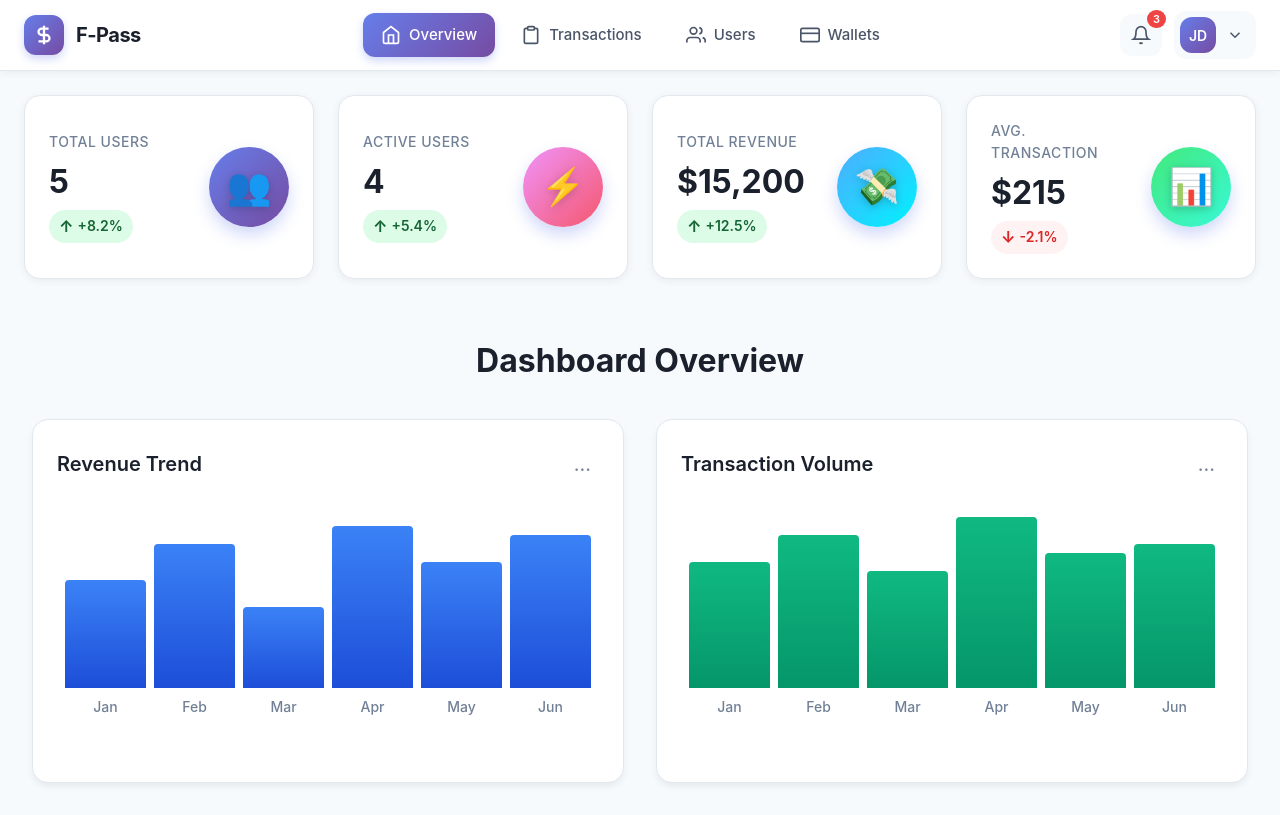
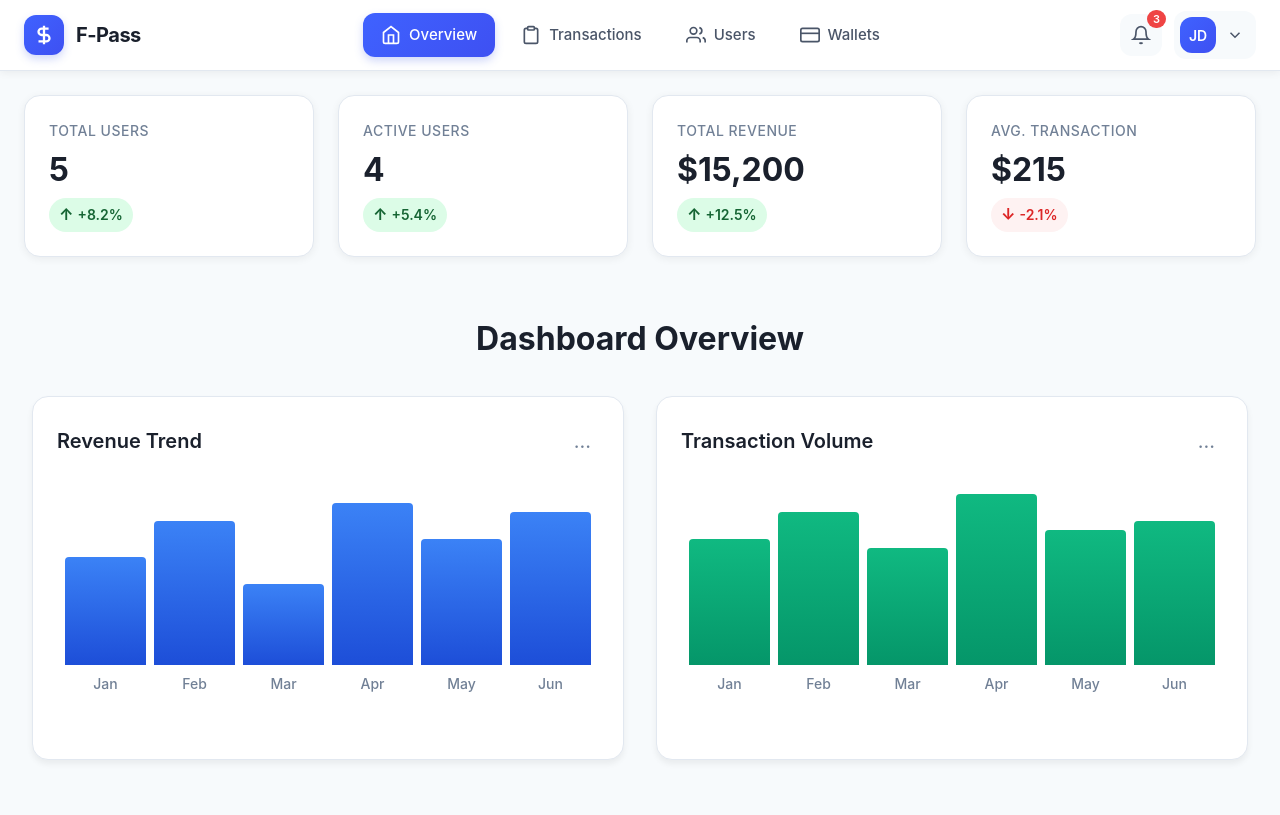
Before and after one commit to KagsM/money-transfer, a React (Vite) app: page /admin/dashboard in a window 1280 px wide. Built offline with nearby package versions, Linux system fonts and the light colour scheme.

Commit message:
change color theme

```diff
--- a/src/App.css
+++ b/src/App.css
@@ -10,8 +10,8 @@
 
 :root {
   /* Colors */
-  --primary: #667eea;
-  --primary-dark: #764ba2;
+  --primary: #3f62ff;
+  --primary-dark: #3e50f2;
   --secondary: #3b82f6;
   --secondary-dark: #1d4ed8;
   --success: #10b981;
--- a/src/components/Stats.jsx
+++ b/src/components/Stats.jsx
@@ -42,11 +42,6 @@ const Stats = () => {
               {stat.change}
             </div>
           </div>
-          <div className="stat-decoration">
-            <div className="stat-orb">
-              <span className="stat-icon">{stat.icon}</span>
-            </div>
-          </div>
         </div>
       ))}
     </div>
```
